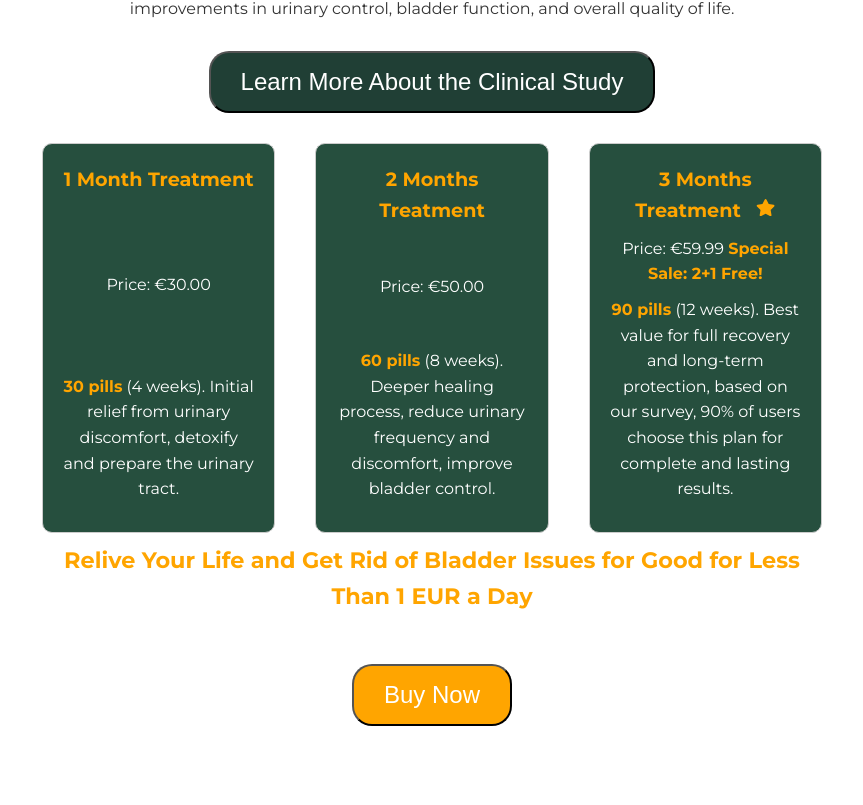
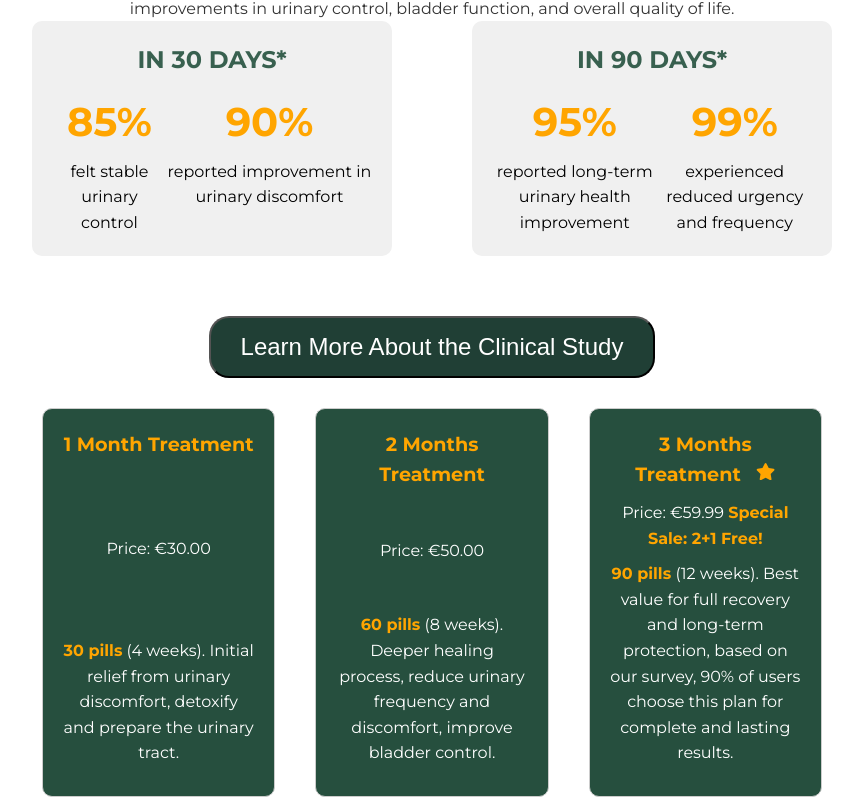
Before and after one commit to DoliTim/Uri-Pro, a React (Create React App) app: page / in a window 1280 px wide. Shown: the part 1695-2500 px from the top of the page, without its empty margins (208-1071 px from the left). Built offline with nearby package versions, Linux system fonts and the light colour scheme.

Commit message:
Initial commit: Uri-Pro website with video hero and Stripe integration

```diff
--- a/src/App.js
+++ b/src/App.js
@@ -9,7 +9,7 @@ import Company from './components/Company';
 import Reviews from './components/Reviews';
 import MultiStepForm from './components/MultiStepForm';
 import './App.css';
-
+import UriProStandards from './components/UriProStandards';
 function App() {
   const [cartItems, setCartItems] = useState([]);
   const productSectionRef = useRef(null);
@@ -73,6 +73,7 @@ function App() {
                   <ProductSection addToCart={addToCart} />
                 </div>
                 <Ingredients />
+                <UriProStandards/>
                 <Company />
                 <Reviews />
               </>
--- a/src/components/Hero.css
+++ b/src/components/Hero.css
@@ -68,7 +68,7 @@
 
 .hero-right {
   flex: 1;
-  background-image: url('/src/images/uri.png');
+  background-image: url('/src/images/product.png');
   background-size: cover;
   background-position: center;
   box-sizing: border-box;
--- a/src/components/Navbar.js
+++ b/src/components/Navbar.js
@@ -63,17 +63,7 @@ const Navbar = ({
         </div>
       </div>
 
-      {/* Language Selector */}
-      <div className="language-selector">
-        <Select
-          className="language-select"
-          options={options}
-          onChange={(option) => changeLanguage(option.value)}
-          defaultValue={options.find((opt) => opt.value === 'en')}
-          isSearchable={false}
-          components={{ SingleValue, Option }}
-        />
-      </div>
+
     </nav>
   );
 };
--- a/src/components/ProductSection.css
+++ b/src/components/ProductSection.css
@@ -173,3 +173,61 @@
     margin-top: 20px;
   }
 }
+.results-section {
+  display: flex;
+  justify-content: space-between;
+  width: 100%;
+  max-width: 800px;
+  margin-bottom: 30px;
+}
+
+.result-card {
+  background-color: #f0f0f0;
+  padding: 20px;
+  border-radius: 10px;
+  width: 45%;
+  text-align: center;
+}
+
+.result-card h2 {
+  font-size: 1.5rem;
+  margin-bottom: 10px;
+  color:rgba(56, 96, 79, 1);
+}
+
+.result-stats {
+  display: flex;
+  justify-content: space-between;
+}
+
+.result-stats div {
+  text-align: center;
+}
+
+.result-stats h3 {
+  font-size: 2.5rem;
+  color: orange;
+  margin: 0;
+}
+
+.result-stats p {
+  font-size: 1rem;
+  color: black;
+  margin-top: 5px;
+}
+/* Mobile adjustments for stacking the result cards */
+@media (max-width: 768px) {
+  .results-section {
+    flex-direction: column;
+    gap: 20px;
+  }
+
+  .result-card {
+    width: 100%; /* Full width on mobile */
+  }
+
+  .result-stats {
+    flex-direction: column; /* Stack numbers and descriptions vertically */
+    gap: 10px;
+  }
+}
--- a/src/components/ProductSection.js
+++ b/src/components/ProductSection.js
@@ -1,12 +1,11 @@
 import React, { useState } from 'react';
-import { Link, useNavigate } from 'react-router-dom';
+import { Link } from 'react-router-dom'; // We can remove useNavigate since we're not using it anymore
 import './ProductSection.css';
-import { FaStar } from 'react-icons/fa'; // Import React Icon for the best deal
+import { FaStar } from 'react-icons/fa';
 
 const ProductSection = () => {
   const [selectedTreatment, setSelectedTreatment] = useState('');
   const [isExpanded, setIsExpanded] = useState(false);
-  const navigate = useNavigate();
 
   const handleSelection = (treatment) => {
     setSelectedTreatment(treatment);
@@ -16,9 +15,18 @@ const ProductSection = () => {
     if (!selectedTreatment) {
       e.preventDefault();
       alert('Please select a treatment plan before proceeding.');
-    } else {
-      navigate('/buy-now', { state: { treatment: selectedTreatment } });
+      return;
     }
+
+    // Stripe payment links for each treatment option
+    const stripeLinks = {
+      '1-month': 'https://buy.stripe.com/cN29Bu5fJ9lC5skeUY',
+      '2-month': 'https://buy.stripe.com/00gaFy7nRdBS1c47sv',
+      '3-month': 'https://buy.stripe.com/8wMaFy0Zt1TacUM6oo'
+    };
+
+    // Redirect to the appropriate Stripe payment link
+    window.location.href = stripeLinks[selectedTreatment];
   };
 
   const toggleEssay = () => {
@@ -27,14 +35,42 @@ const ProductSection = () => {
 
   return (
     <section className="product-section">
-      {/* Added Heading */}
       <h1 className="product-heading">Uri-PRO</h1>
       <div className="product-text">
         <p>
           The bioactive pelvic floor muscle strengthener is a scientifically-backed solution designed for the effective management and treatment of urinary dysfunction. In clinical trials, our comprehensive three-phase treatment showed a <span className="highlight">99% satisfaction rate</span> among participants, with marked improvements in urinary control, bladder function, and overall quality of life.
         </p>
 
-        {/* Expandable essay button */}
+        <div className="results-section">
+          <div className="result-card">
+            <h2>IN 30 DAYS*</h2>
+            <div className="result-stats">
+              <div>
+                <h3>85%</h3>
+                <p>felt stable urinary control</p>
+              </div>
+              <div>
+                <h3>90%</h3>
+                <p>reported improvement in urinary discomfort</p>
+              </div>
+            </div>
+          </div>
+
+          <div className="result-card">
+            <h2>IN 90 DAYS*</h2>
+            <div className="result-stats">
+              <div>
+                <h3>95%</h3>
+                <p>reported long-term urinary health improvement</p>
+              </div>
+              <div>
+                <h3>99%</h3>
+                <p>experienced reduced urgency and frequency</p>
+              </div>
+            </div>
+          </div>
+        </div>
+
         <button className="expand-btn" onClick={toggleEssay}>
           {isExpanded ? 'Hide Details' : 'Learn More About the Clinical Study'}
         </button>
@@ -53,7 +89,6 @@ const ProductSection = () => {
             <p>
               The final phase, the <span className="highlight">third month</span>, was designed to ensure <span className="highlight">long-term protection</span> and maintenance. Participants completed a full 3-month course with a special offer.
             </p>
-            {/* Added Image at the Bottom */}
             <div className="bladder-image-container">
               <img src={require('../images/bladder.jpg')} alt="Bladder Diagram" />
             </div>
@@ -61,22 +96,28 @@ const ProductSection = () => {
         )}
 
         <div className="treatment-options">
-          {/* 1 Month Treatment */}
-          <div className={`treatment-card ${selectedTreatment === '1-month' ? 'selected' : ''}`} onClick={() => handleSelection('1-month')}>
+          <div
+            className={`treatment-card ${selectedTreatment === '1-month' ? 'selected' : ''}`}
+            onClick={() => handleSelection('1-month')}
+          >
             <h2>1 Month Treatment</h2>
             <p>Price: €30.00</p>
             <p><span className="highlight">30 pills</span> (4 weeks). Initial relief from urinary discomfort, detoxify and prepare the urinary tract.</p>
           </div>
 
-          {/* 2 Months Treatment */}
-          <div className={`treatment-card ${selectedTreatment === '2-month' ? 'selected' : ''}`} onClick={() => handleSelection('2-month')}>
+          <div
+            className={`treatment-card ${selectedTreatment === '2-month' ? 'selected' : ''}`}
+            onClick={() => handleSelection('2-month')}
+          >
             <h2>2 Months Treatment</h2>
             <p>Price: €50.00</p>
             <p><span className="highlight">60 pills</span> (8 weeks). Deeper healing process, reduce urinary frequency and discomfort, improve bladder control.</p>
           </div>
 
-          {/* 3 Months Treatment (Best Deal) */}
-          <div className={`treatment-card best-value ${selectedTreatment === '3-month' ? 'selected' : ''}`} onClick={() => handleSelection('3-month')}>
+          <div
+            className={`treatment-card best-value ${selectedTreatment === '3-month' ? 'selected' : ''}`}
+            onClick={() => handleSelection('3-month')}
+          >
             <h2>3 Months Treatment <FaStar style={{ color: 'orange', marginLeft: '10px' }} /></h2>
             <p>Price: €59.99 <span className="sale">Special Sale: 2+1 Free!</span></p>
             <p><span className="highlight">90 pills</span> (12 weeks). Best value for full recovery and long-term protection, based on our survey, 90% of users choose this plan for complete and lasting results.</p>
@@ -85,7 +126,6 @@ const ProductSection = () => {
 
         <p className="highlight-text">Relive Your Life and Get Rid of Bladder Issues for Good for Less Than 1 EUR a Day</p>
 
-        {/* Buy Now button */}
         <button className="buy-now-btn" onClick={handleBuyNow}>
           Buy Now
         </button>
--- /dev/null
+++ b/src/components/UriProStandards.css
@@ -0,0 +1,61 @@
+.standards-section {
+    padding: 20px;
+    margin: 0 auto;
+    max-width: 800px;
+  }
+
+  .standards-section h2 {
+    font-size: 2rem;
+    color: rgba(56, 96, 79, 1);
+    margin-bottom: 20px;
+  }
+
+  .standards-section p {
+    font-size: 1.2rem;
+    margin-bottom: 30px;
+    color: #555;
+  }
+
+  .standard-item {
+    background-color: #f9f9f9;
+    margin-bottom: 20px;
+    padding: 20px;
+    border-radius: 10px;
+    box-shadow: 0 4px 8px rgba(0, 0, 0, 0.1);
+    transition: all 0.3s ease;
+  }
+
+  .standard-header {
+    display: flex;
+    justify-content: space-between;
+    align-items: center;
+    font-size: 1.5rem;
+    cursor: pointer;
+  }
+
+  .check-icon {
+    color: green;
+    margin-right: 10px;
+  }
+
+  .standard-header span {
+    flex-grow: 1;
+    color: rgba(56, 96, 79, 0.9);
+  }
+
+  .standard-content {
+    padding: 10px 0;
+    font-size: 1.1rem;
+    color: #333;
+  }
+
+  .standard-item:hover {
+    box-shadow: 0 6px 12px rgba(0, 0, 0, 0.15);
+  }
+
+  /* Chevron icons for expanding/collapsing */
+  .standard-header svg {
+    margin-left: 10px;
+    font-size: 1.2rem;
+    color: #333;
+  }
--- /dev/null
+++ b/src/components/UriProStandards.js
@@ -0,0 +1,86 @@
+import React, { useState } from 'react';
+import './UriProStandards.css';
+import { FaCheckCircle, FaChevronDown, FaChevronUp } from 'react-icons/fa'; // Importing icons
+
+const UriProStandards = () => {
+  const [expanded, setExpanded] = useState([false, false, false]); // State to track expanded sections
+
+  const toggleExpand = (index) => {
+    setExpanded((prev) =>
+      prev.map((state, i) => (i === index ? !state : state))
+    );
+  };
+
+  return (
+    <div className="standards-section">
+      <h2>We Set the Bar for Quality</h2>
+      <p>
+        We adhere to the latest scientific and industry standards to ensure that
+        Uri-PRO delivers the best results for your urinary health.
+      </p>
+
+      {/* First standard */}
+      <div className="standard-item" onClick={() => toggleExpand(0)}>
+        <div className="standard-header">
+          <FaCheckCircle className="check-icon" />
+          <span>Backed by Science, Supported by Research</span>
+          {expanded[0] ? <FaChevronUp /> : <FaChevronDown />}
+        </div>
+        {expanded[0] && (
+          <div className="standard-content">
+            <p>
+              Uri-PRO's formulation is supported by clinical studies demonstrating significant improvements in bladder function, urinary control, and overall quality of life.
+              Researchers evaluated the effectiveness of Uri-PRO over a 12-week period with participants experiencing up to a 60% reduction in urinary frequency.
+              Backed by peer-reviewed research, this product is designed to help relieve bladder discomfort and enhance long-term urinary health. Our ongoing studies continue to confirm its benefits for people with mild to severe bladder dysfunction.
+            </p>
+          </div>
+        )}
+      </div>
+
+      {/* Second standard */}
+      <div className="standard-item" onClick={() => toggleExpand(1)}>
+        <div className="standard-header">
+          <FaCheckCircle className="check-icon" />
+          <span>Premium Quality Ingredients</span>
+          {expanded[1] ? <FaChevronUp /> : <FaChevronDown />}
+        </div>
+        {expanded[1] && (
+          <div className="standard-content">
+            <p>
+              Uri-PRO uses only premium, clinically-proven ingredients such as
+              Cranberry extract, known for its role in maintaining urinary tract
+              health, and D-Mannose, a naturally occurring sugar that has been
+              shown to prevent bacterial adhesion to bladder walls. These
+              ingredients work together to help reduce the risk of recurrent
+              infections while promoting long-term bladder health.
+            </p>
+            <p>
+              Each ingredient is sourced with care, ensuring both potency and purity, so you can trust in the safety and effectiveness of our products. Whether you're looking to alleviate immediate symptoms or protect yourself from future issues, Uri-PRO is formulated with ingredients that target your specific needs.
+            </p>
+          </div>
+        )}
+      </div>
+
+      {/* Third standard */}
+      <div className="standard-item" onClick={() => toggleExpand(2)}>
+        <div className="standard-header">
+          <FaCheckCircle className="check-icon" />
+          <span>Stringent Testing Standards</span>
+          {expanded[2] ? <FaChevronUp /> : <FaChevronDown />}
+        </div>
+        {expanded[2] && (
+          <div className="standard-content">
+            <p>
+              Every batch of Uri-PRO is subjected to rigorous testing to ensure it meets the highest standards of purity and potency. We follow the industry's best practices for manufacturing supplements, adhering to Good Manufacturing Practices (GMP).
+            </p>
+            <p>
+              Our testing standards include checking for contaminants, ensuring accurate ingredient concentrations, and confirming the efficacy of the product. This ensures that Uri-PRO remains both safe and effective, providing you with a product you can trust.
+            </p>
+          </div>
+        )}
+      </div>
+    </div>
+  );
+};
+
+export default UriProStandards;
```
Also changed, not shown: src/images/product.png (added), 1 other file (tests, documents, lock files or other folders).
